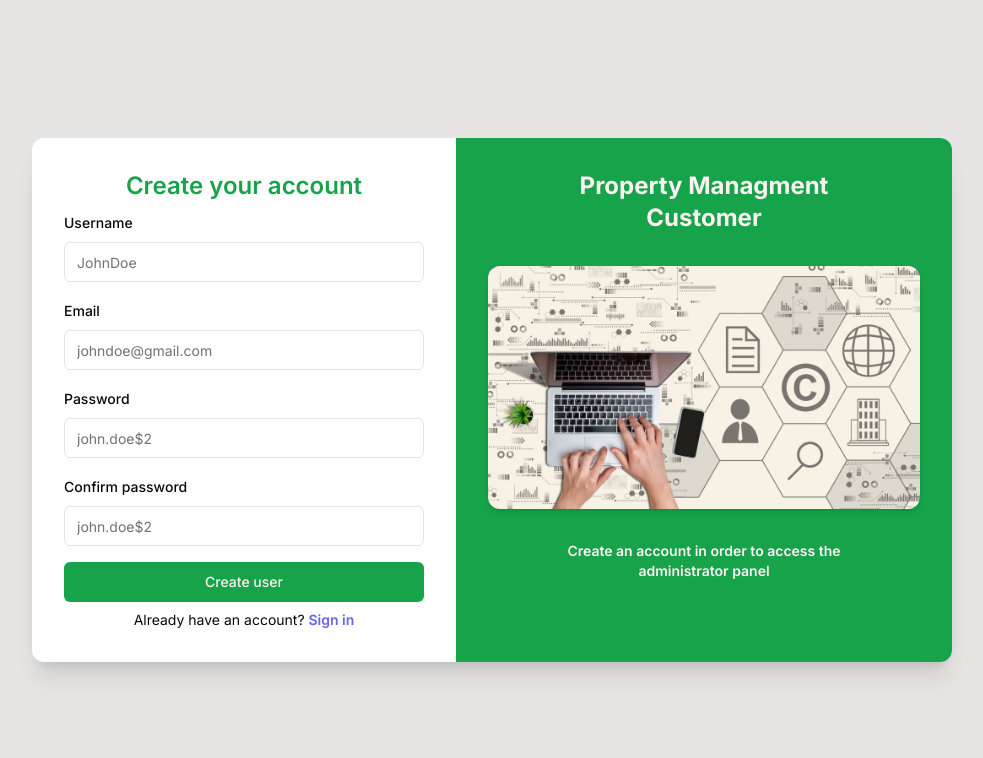
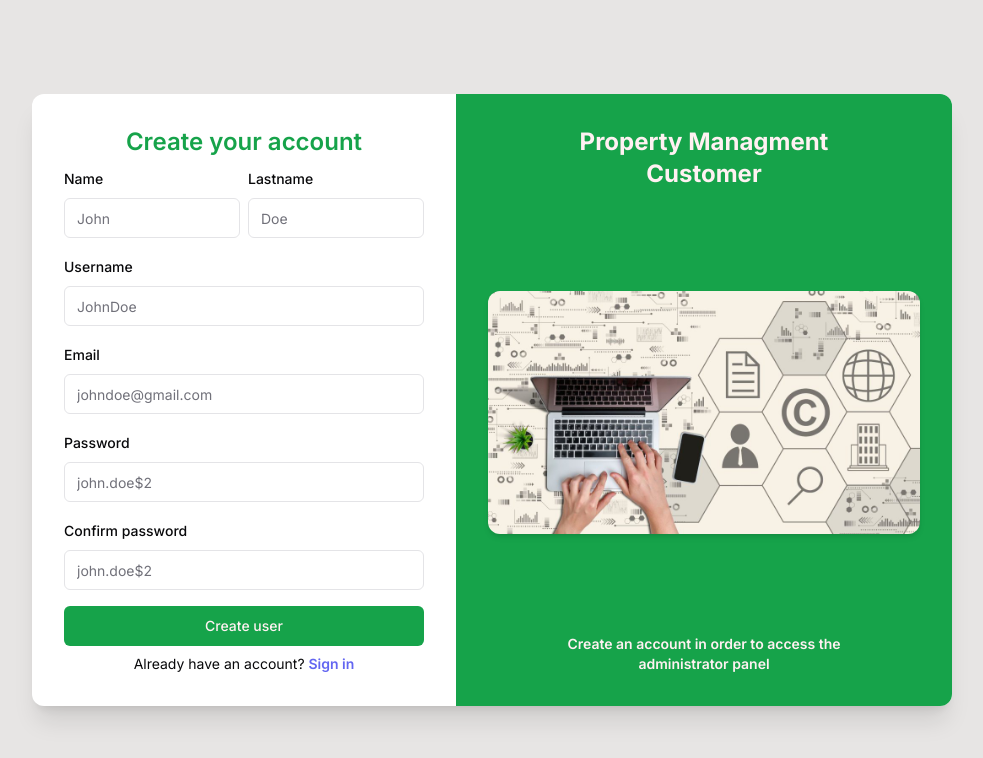
Before and after one commit to DevAngelSanchez/RGManagment360-front, a Next.js app: page /auth/register in a window 1280 px wide. Shown: the top 758 px of the page, without its empty margins (148-1131 px from the left). Built offline with nearby package versions, Linux system fonts and the light colour scheme; no server answers.

Commit message:
Ajustes al register form

```diff
--- a/app/auth/register/form.tsx
+++ b/app/auth/register/form.tsx
@@ -19,6 +19,12 @@ import { useRouter } from "next/navigation";
 import { apiUrl } from "@/auth"
 
 const formSchema = z.object({
+  name: z.string().min(3, {
+    message: "Username has to be at least 3 characters long",
+  }),
+  lastname: z.string().min(3, {
+    message: "Username has to be at least 3 characters long",
+  }),
   username: z.string().min(3, {
     message: "Username has to be at least 3 characters long",
   }),
@@ -44,6 +50,8 @@ export function RegisterForm() {
   const form = useForm<z.infer<typeof formSchema>>({
     resolver: zodResolver(formSchema),
     defaultValues: {
+      name: "",
+      lastname: "",
       username: "",
       email: "",
       passwordForm: {}
@@ -59,6 +67,8 @@ export function RegisterForm() {
           'Content-Type': 'application/json'
         },
         body: JSON.stringify({
+          name: values?.name,
+          lastname: values?.lastname,
           username: values?.username,
           email: values?.email,
           password: values?.passwordForm.password
@@ -88,6 +98,40 @@ export function RegisterForm() {
   return (
     <Form {...form}>
       <form onSubmit={form.handleSubmit(onSubmit)} className="space-y-4 min-w-[360px]">
+        <div className="grid grid-cols-1 lg:grid-cols-2 gap-2">
+          <div className="w-full">
+            <FormField
+              control={form.control}
+              name="name"
+              render={({ field }) => (
+                <FormItem>
+                  <FormLabel>Name</FormLabel>
+                  <FormControl>
+                    <Input placeholder="John" {...field} />
+                  </FormControl>
+                  <FormMessage />
+                </FormItem>
+              )}
+            />
+          </div>
+
+          <div className="w-full">
+            <FormField
+              control={form.control}
+              name="lastname"
+              render={({ field }) => (
+                <FormItem>
+                  <FormLabel>Lastname</FormLabel>
+                  <FormControl>
+                    <Input placeholder="Doe" {...field} />
+                  </FormControl>
+                  <FormMessage />
+                </FormItem>
+              )}
+            />
+          </div>
+
+        </div>
         <FormField
           control={form.control}
           name="username"
--- a/app/auth/register/page.tsx
+++ b/app/auth/register/page.tsx
@@ -16,7 +16,7 @@ export default function RegisterPage() {
           Already have an account? <Link className="text-indigo-500 font-semibold hover:underline" href="/auth/login">Sign in</Link>
         </p>
       </div>
-      <div className="flex flex-col items-center gap-8 w-full bg-primary p-8 rounded-tr-xl rounded-br-xl">
+      <div className="flex flex-col items-center justify-between gap-8 w-full bg-primary p-8 rounded-tr-xl rounded-br-xl">
         <h2 className="text-2xl font-bold text-center max-w-[290px] text-primary-foreground">Property Managment Customer</h2>
         <Image src="/img/register.jpg" alt="office background" className="w-full rounded-xl shadow-md" width={400} height={300} />
         <p className="text-sm font-semibold text-center max-w-[300px] text-primary-foreground">Create an account in order to access the administrator panel</p>
```
Also changed, not shown: 1 other file (tests, documents, lock files or other folders).
